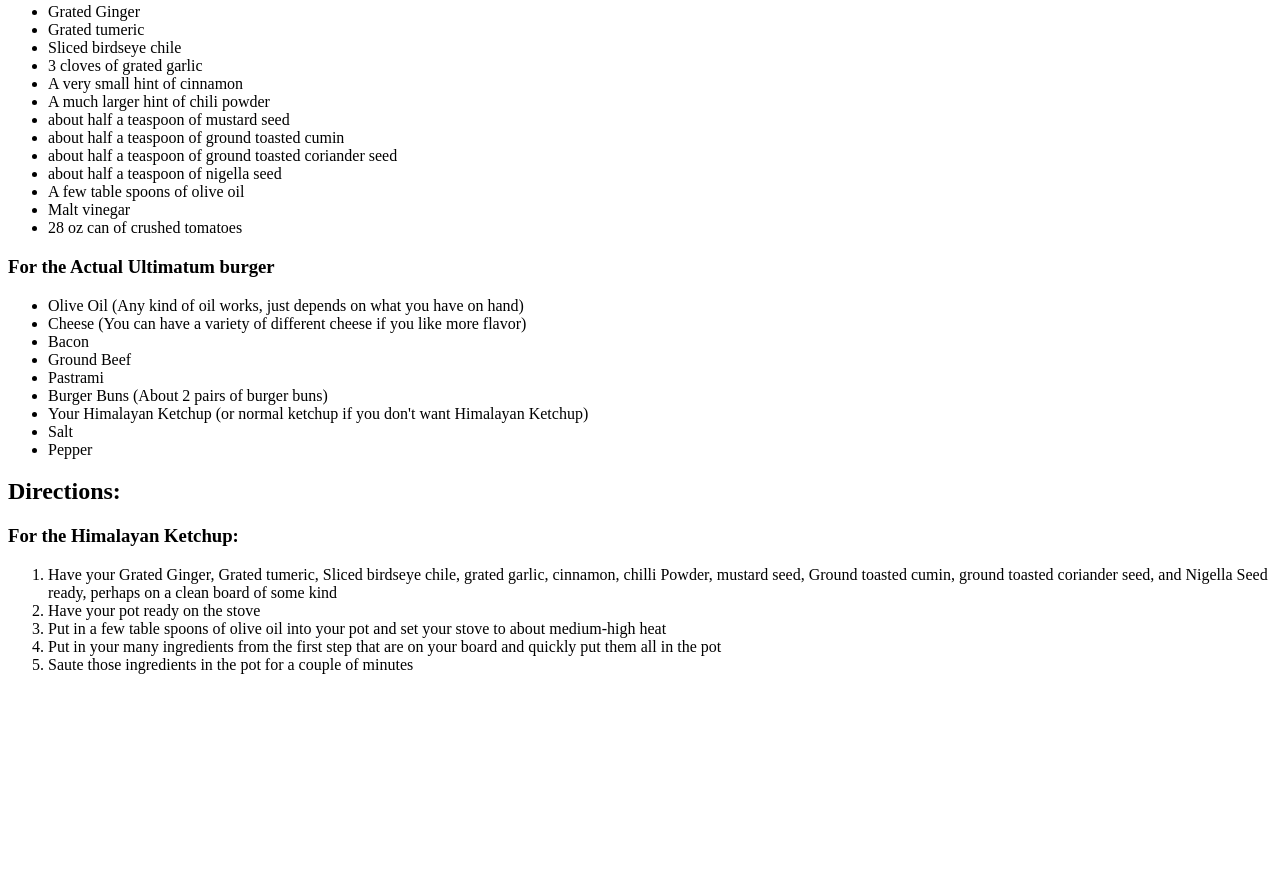
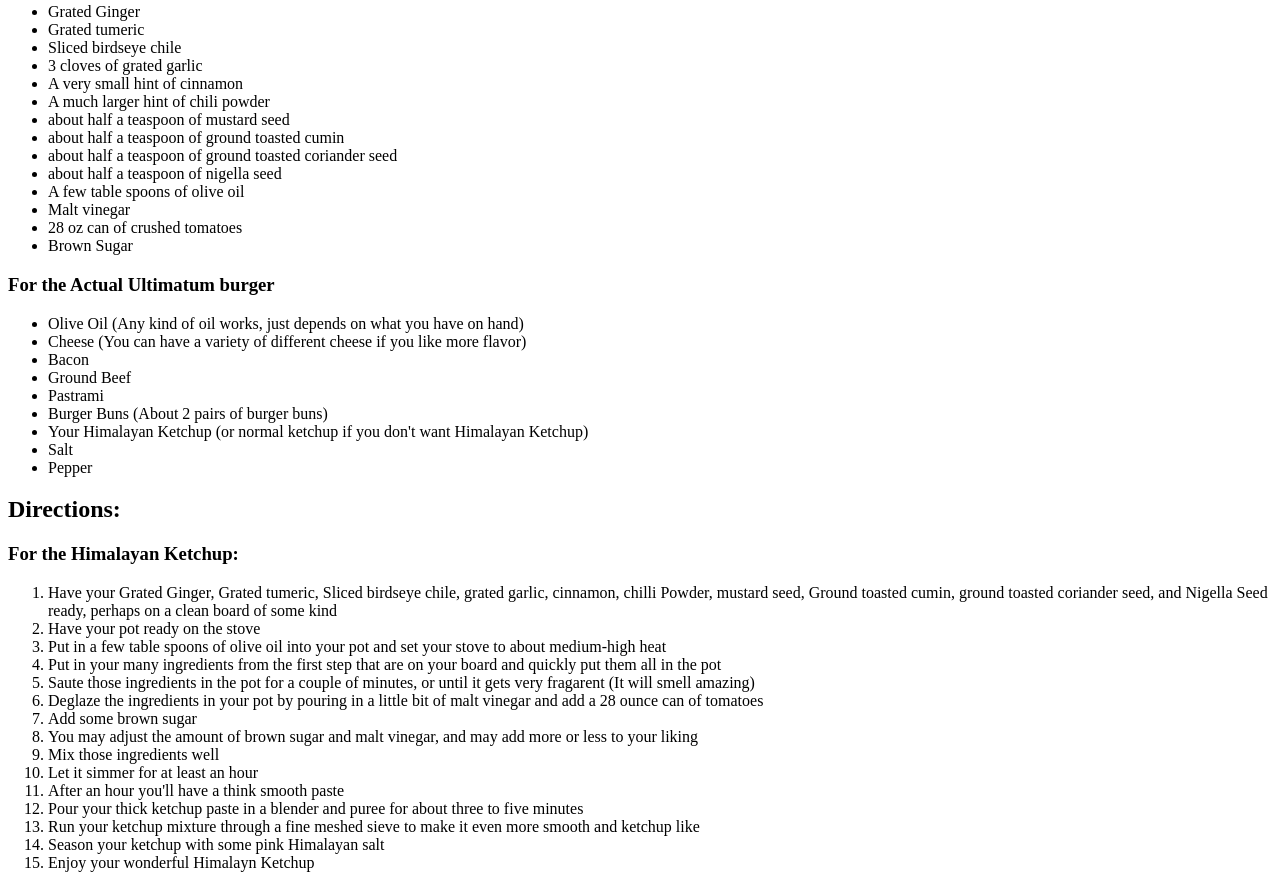
Before and after one commit to TheYeetMeister/odin-recipes, a plain HTML site: page pages/fun-exotic-recipe-subpage/Babish-ultimatum-recipe.html in a window 1280 px wide. Shown: the part 935-1823 px from the top of the page. Before the commit the page ends 1625 px from the top, so only its background shows below. Drawn offline with Linux system fonts and the light colour scheme.

Commit message:
add Himalayan directions and overall ingredients

```diff
--- a/pages/fun-exotic-recipe-subpage/Babish-ultimatum-recipe.html
+++ b/pages/fun-exotic-recipe-subpage/Babish-ultimatum-recipe.html
@@ -42,6 +42,7 @@
             <li>A few table spoons of olive oil</li>
             <li>Malt vinegar</li>
             <li>28 oz can of crushed tomatoes</li>
+            <li>Brown Sugar</li>
         </ul>
 
         <h3>For the Actual Ultimatum burger</h3>
@@ -67,7 +68,17 @@
             <li>Have your pot ready on the stove</li>
             <li>Put in a few table spoons of olive oil into your pot and set your stove to about medium-high heat</li>
             <li>Put in your many ingredients from the first step that are on your board and quickly put them all in the pot</li>
-            <li>Saute those ingredients in the pot for a couple of minutes</li>
+            <li>Saute those ingredients in the pot for a couple of minutes, or until it gets very fragarent (It will smell amazing)</li>
+            <li>Deglaze the ingredients in your pot by pouring in a little bit of malt vinegar and add a 28 ounce can of tomatoes</li>
+            <li>Add some brown sugar</li>
+            <li>You may adjust the amount of brown sugar and malt vinegar, and may add more or less to your liking</li>
+            <li>Mix those ingredients well</li>
+            <li>Let it simmer for at least an hour</li>
+            <li>After an hour you'll have a think smooth paste</li>
+            <li>Pour your thick ketchup paste in a blender and puree for about three to five minutes</li>
+            <li>Run your ketchup mixture through a fine meshed sieve to make it even more smooth and ketchup like</li>
+            <li>Season your ketchup with some pink Himalayan salt</li>
+            <li>Enjoy your wonderful Himalayn Ketchup</li>
         </ol>
     </body>
 </html>
```
